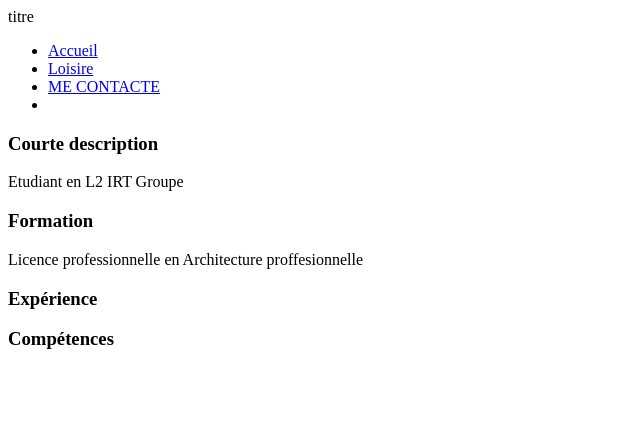
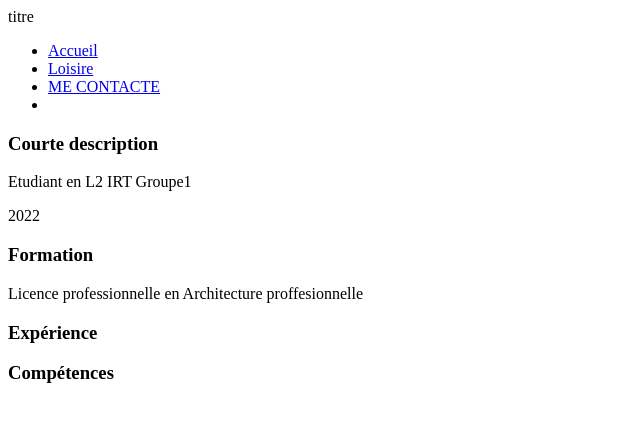
Before and after one commit to EnockSAGBOKOUNNOU/git-mon-cv, a plain HTML site: page index.html in a window 1280 px wide. Shown: the whole page, without its empty margins (0-640 px from the left). Drawn offline with Linux system fonts and the light colour scheme.

Commit message:
mise en place de la section description

```diff
--- a/index.html
+++ b/index.html
@@ -24,7 +24,8 @@
     <article>
         <section class="description">
             <h1>Courte description</h1>
-                <P>Etudiant en L2 IRT Groupe </P>
+                <P>Etudiant en L2 IRT Groupe1 </P>
+                <p>2022</p>
         </section>
         <section class="formation">
             <h1>Formation</h1>
```
